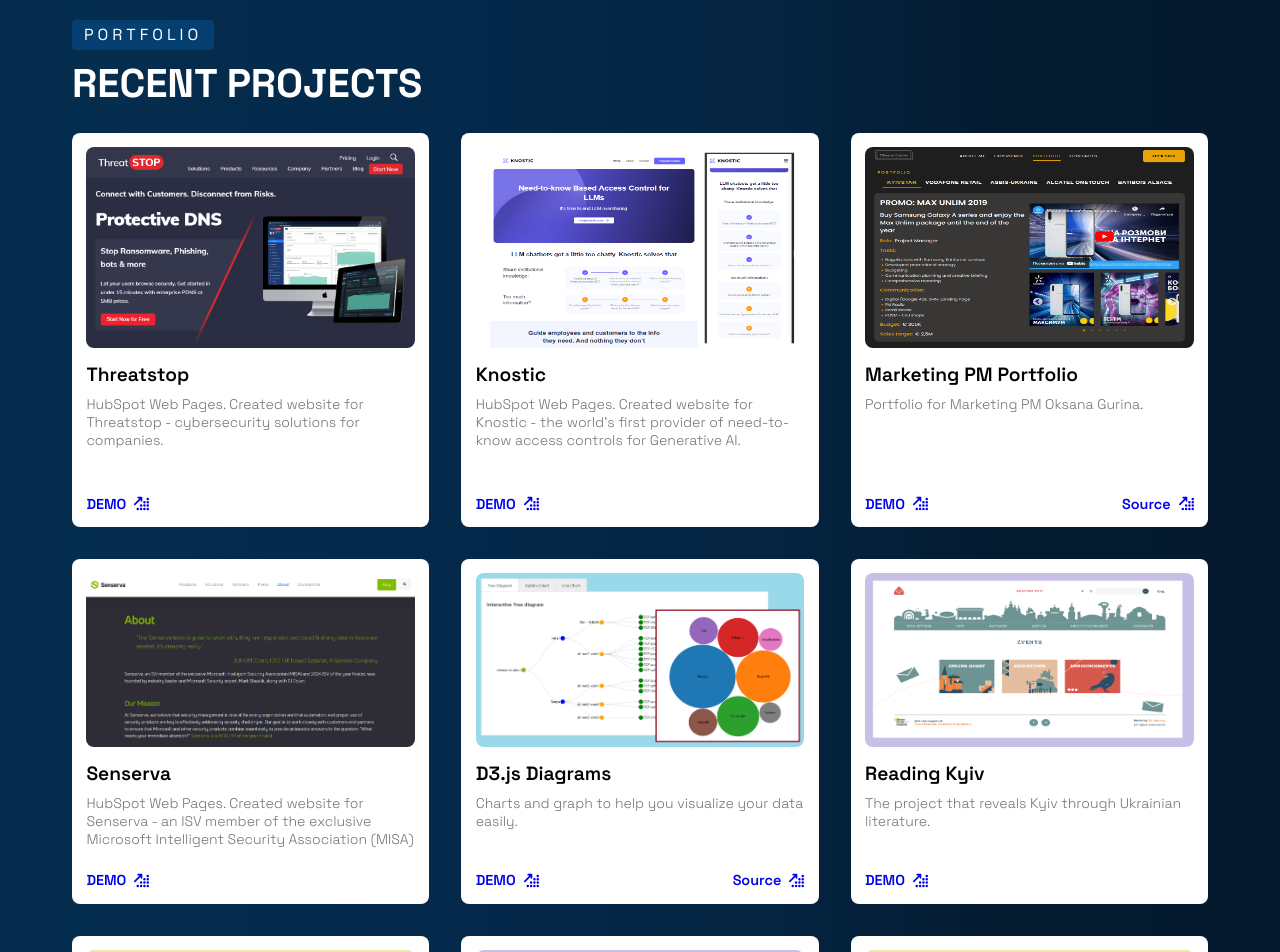
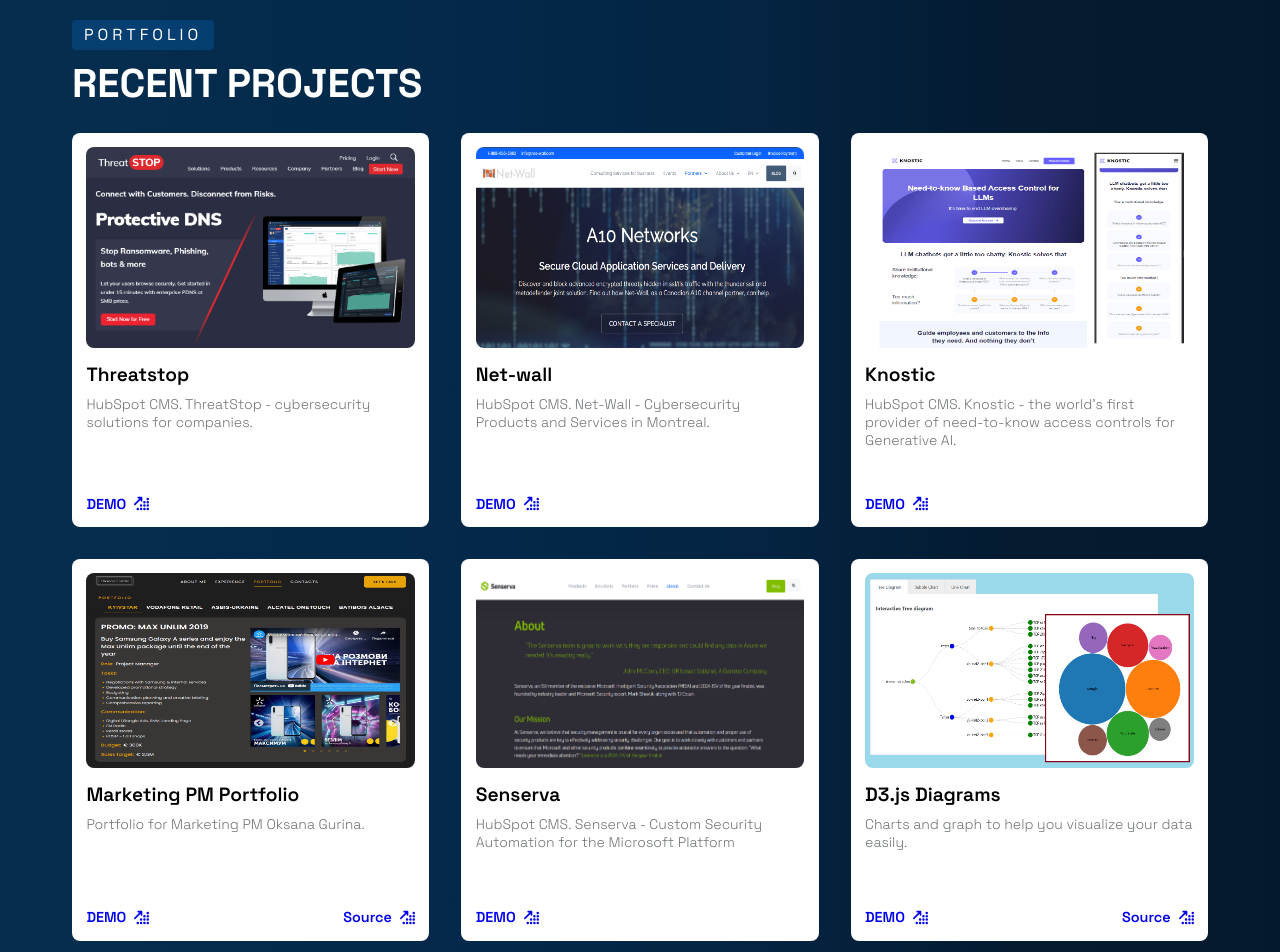
Before and after one commit to TetianaZakharova/TetianaZakharova-portfolio, a React (Create React App) app: page / in a window 1280 px wide. Shown: the part 880-1832 px from the top of the page. Built offline with nearby package versions, Linux system fonts and the light colour scheme.

Commit message:
NettWall

```diff
--- a/src/assets/data/data.js
+++ b/src/assets/data/data.js
@@ -8,6 +8,7 @@
 import knostic from "../projects/Knostic.png";
 import threatstop from "../projects/Threatstop.png";
 import senserva from "../projects/Senserva.png";
+import netwall from "../projects/Netwall2.png";
 
 export const workexperience = [
   {
@@ -76,15 +77,23 @@
     title: "Threatstop",
     src: `${threatstop}`,
     description:
-      "HubSpot Web Pages. Created website for Threatstop - cybersecurity solutions for companies.",
+      "HubSpot CMS. ThreatStop - cybersecurity solutions for companies.",
     link: "https://www.threatstop.com/",
+  },
+  {
+    id: 11,
+    title: "Net-wall",
+    src: `${netwall}`,
+    description:
+      "HubSpot CMS. Net-Wall - Cybersecurity Products and Services in Montreal.",
+    link: "https://www.net-wall.com/",
   },
   {
     id: 8,
     title: "Knostic",
     src: `${knostic}`,
     description:
-      "HubSpot Web Pages. Created website for Knostic - the world’s first provider of need-to-know access controls for Generative AI.",
+      "HubSpot CMS. Knostic - the world’s first provider of need-to-know access controls for Generative AI.",
     link: "https://www.knostic.ai/",
   },
   {
@@ -100,7 +109,7 @@
     title: "Senserva",
     src: `${senserva}`,
     description:
-      "HubSpot Web Pages. Created website for Senserva - an ISV member of the exclusive Microsoft Intelligent Security Association (MISA)",
+      "HubSpot CMS. Senserva - Custom Security Automation for the Microsoft Platform",
     link: "https://senserva.com/",
   },
   {
@@ -116,7 +125,7 @@
     id: 1,
     title: "Reading Kyiv",
     src: `${readingKyiv}`,
-    description: "The project that reveals Kyiv through Ukrainian literature.",
+    description: "WordPress - The project that reveals Kyiv through Ukrainian literature.",
     link: "https://www.readingkyiv.net/en/",
   },
   {
@@ -135,15 +144,15 @@
       "Website for Dasha Malakhova - Ukrainian theater and cinema actress, TV presenter.",
     link: "https://dashamalakhova.com/projects/my-theatre/",
   },
-  // {
-  //   id: 5,
-  //   title: "Emiorad Login Interface (TT)",
-  //   src: `${emiorad}`,
-  //   description:
-  //     "Task: create an integrated version of the Emiorad Login UI using React and Authentication API specification.",
-  //   link: "https://tetianazakharova.github.io/login-api-interface/",
-  //   source: "https://github.com/TetianaZakharova/login-api-interface",
-  // },
+  {
+    id: 5,
+    title: "Emiorad Login Interface (TT)",
+    src: `${emiorad}`,
+    description:
+      "Task: create an integrated version of the Emiorad Login UI using React and Authentication API specification.",
+    link: "https://tetianazakharova.github.io/login-api-interface/",
+    source: "https://github.com/TetianaZakharova/login-api-interface",
+  },
   {
     id: 6,
     title: "Finance Tracker + Login form (TT)",
```
Also changed, not shown: src/assets/projects/Netwall.png (added), src/assets/projects/Netwall2.png (added).
